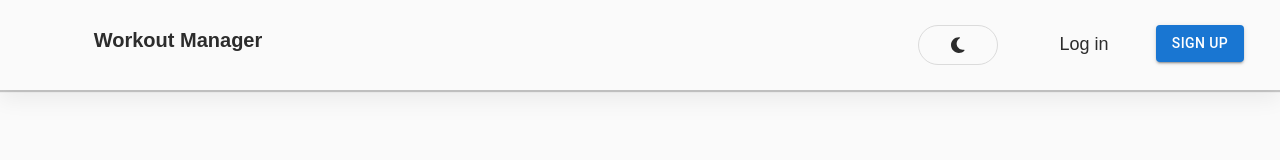
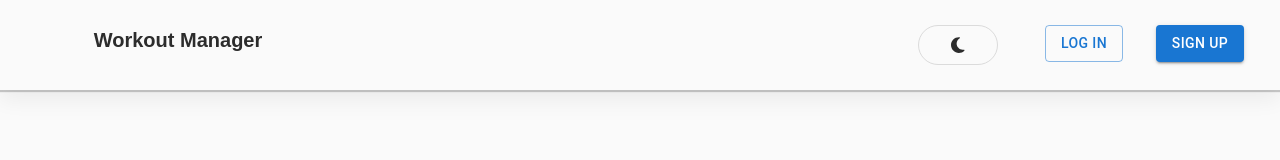
Before and after one commit to wujuno/workout-manager, a React (Create React App) app: page / in a window 1280 px wide. Shown: the top 160 px of the page. Built offline with nearby package versions, Linux system fonts and the light colour scheme.

Commit message:
modify login css

```diff
--- a/src/components/Header.tsx
+++ b/src/components/Header.tsx
@@ -102,10 +102,10 @@ function Header () {
                 </Link>
                 : <>
                 <Link to="login">
-                    <LoginIn>Log in</LoginIn>
+                    <Button variant="outlined">Log in</Button>
                 </Link>
                 <Link to="signup">
-                <Button variant="contained">Sign up</Button>
+                    <Button variant="contained">Sign up</Button>
                 </Link>
                 </>
                 }
--- a/src/index.tsx
+++ b/src/index.tsx
@@ -1,4 +1,3 @@
-import React from 'react';
 import ReactDOM from 'react-dom/client';
 import { RouterProvider } from 'react-router-dom';
 import router from './Router';
```
